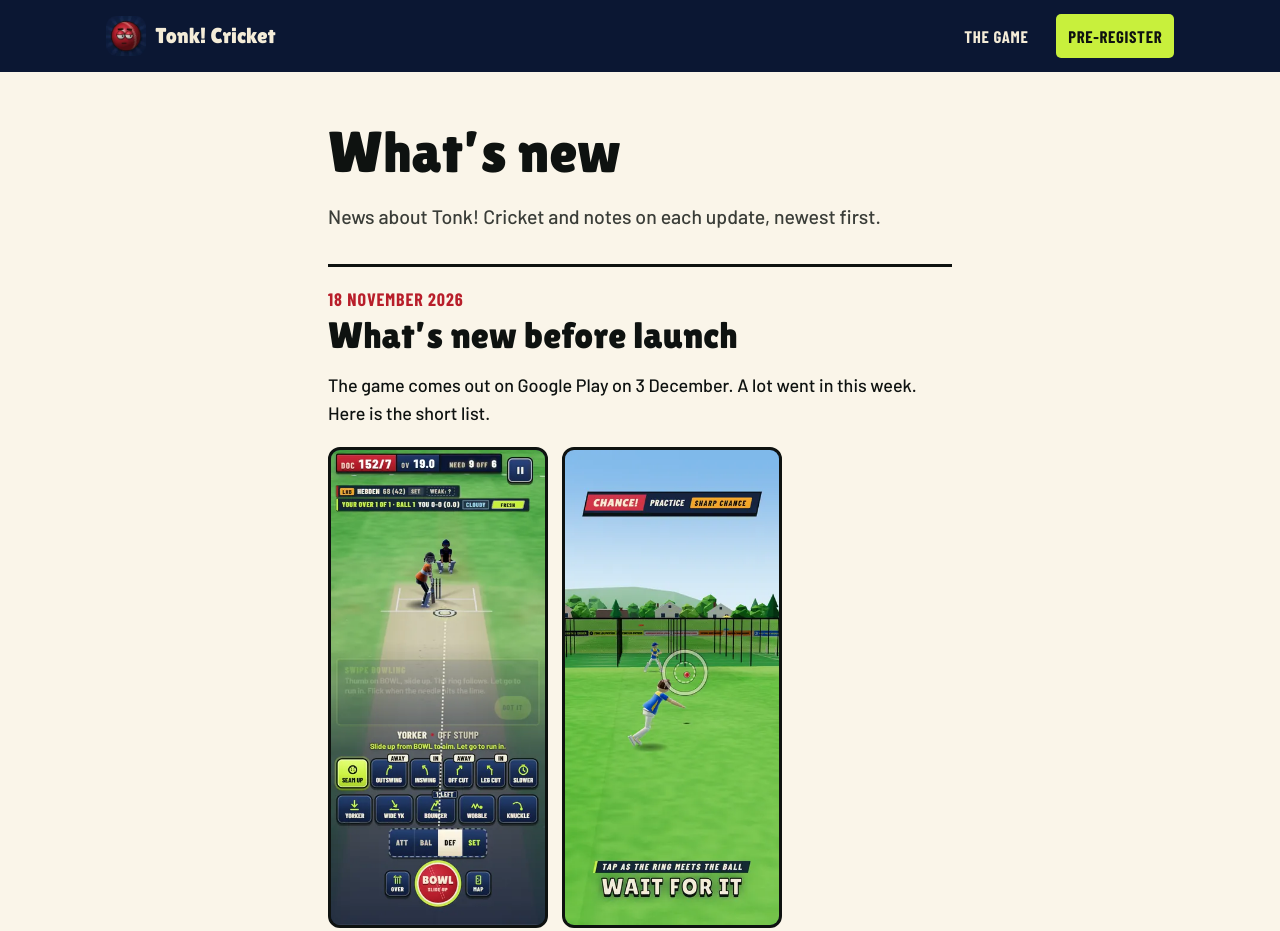
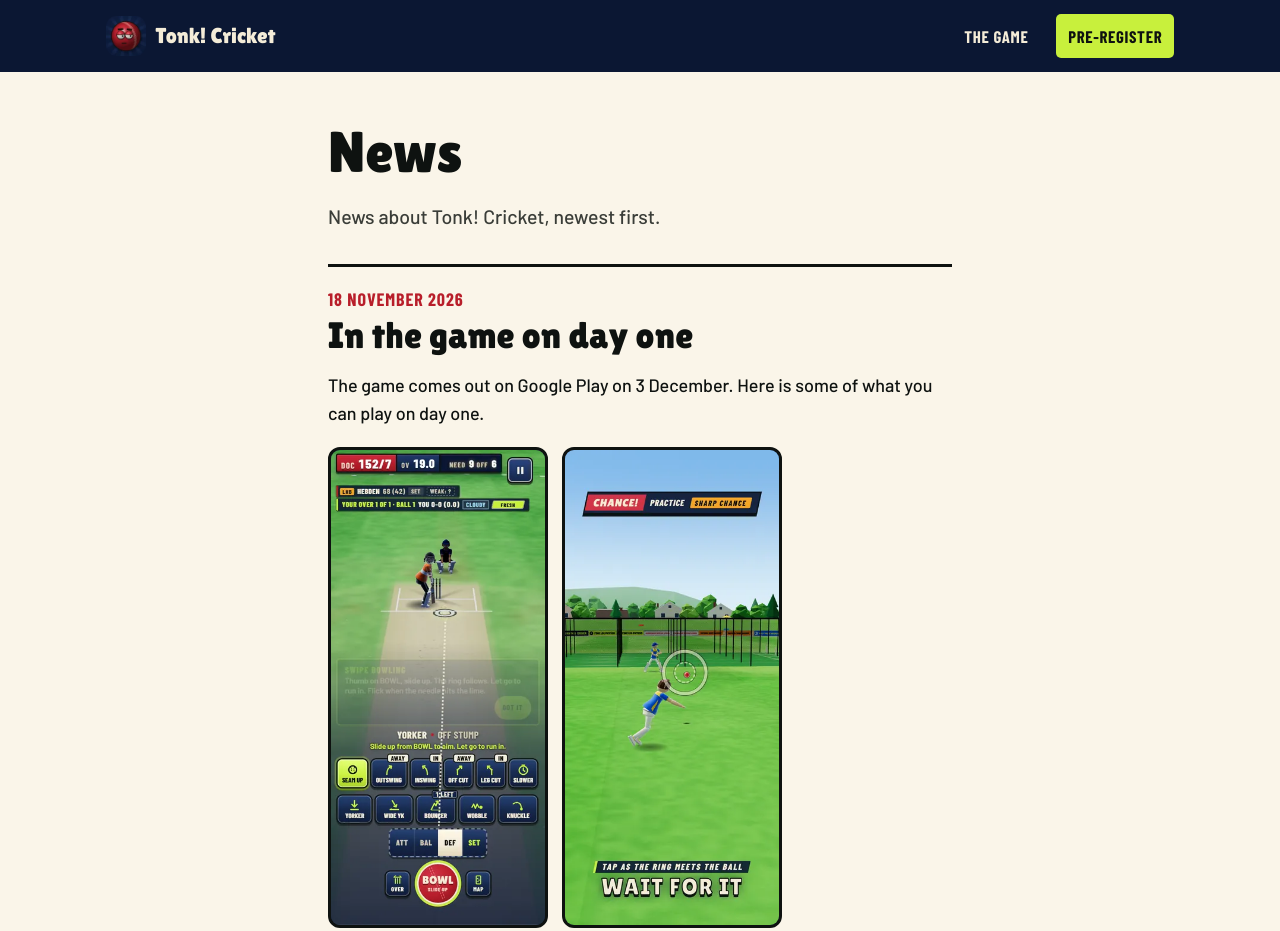
Before and after one commit to JosueCelliers/tonkcricket-site, a plain HTML site: page news.html in a window 1280 px wide. Shown: the top 931 px of the page. Drawn offline with Linux system fonts and the light colour scheme.

Commit message:
No "What's new" before launch (owner, 18 Nov: not out yet): the page and its links are News; the 18 Nov post is "In the game on day one"
Co-Authored-By: Claude Opus 5.5 <noreply@anthropic.com>

```diff
--- a/news.html
+++ b/news.html
@@ -3,13 +3,13 @@
 <head>
 <meta charset="utf-8">
 <meta name="viewport" content="width=device-width, initial-scale=1, viewport-fit=cover">
-<title>What's new: Tonk! Cricket</title>
-<meta name="description" content="News and update notes for Tonk! Cricket, a cricket career and manager game for Android. Out on Google Play on 3 December 2026.">
+<title>News: Tonk! Cricket</title>
+<meta name="description" content="News about Tonk! Cricket, a cricket career and manager game for Android. Out on Google Play on 3 December 2026.">
 <link rel="canonical" href="https://tonkcricket.com/news.html">
 <meta name="theme-color" content="#0B1733">
 <meta property="og:type" content="website">
 <meta property="og:site_name" content="Tonk! Cricket">
-<meta property="og:title" content="What's new in Tonk! Cricket">
+<meta property="og:title" content="Tonk! Cricket news">
 <meta property="og:description" content="Pre-registration is open on Google Play. Pre-register for the DAY ONE stumps. Out on 3 December 2026.">
 <meta property="og:url" content="https://tonkcricket.com/news.html">
 <meta property="og:image" content="https://tonkcricket.com/img/share-2.jpg">
@@ -17,7 +17,7 @@
 <meta property="og:image:height" content="630">
 <meta property="og:image:alt" content="A batter in a pink shirt hits a six into a floodlit stadium at night, with the Tonk! Cricket logo and the words Out 3 December on Google Play.">
 <meta name="twitter:card" content="summary_large_image">
-<meta name="twitter:title" content="What's new in Tonk! Cricket">
+<meta name="twitter:title" content="Tonk! Cricket news">
 <meta name="twitter:description" content="Pre-registration is open on Google Play. Pre-register for the DAY ONE stumps. Out on 3 December 2026.">
 <meta name="twitter:image" content="https://tonkcricket.com/img/share-2.jpg">
 <link rel="icon" href="favicon.ico" sizes="48x48">
@@ -39,13 +39,13 @@
 </header>
 
 <main id="main" class="doc news">
-  <h1>What&rsquo;s new</h1>
-  <p class="lead">News about Tonk! Cricket and notes on each update, newest first.</p>
+  <h1>News</h1>
+  <p class="lead">News about Tonk! Cricket, newest first.</p>
 
   <article class="news-post" id="before-launch">
     <p class="post-date"><time datetime="2026-11-18">18 November 2026</time></p>
-    <h2>What&rsquo;s new before launch</h2>
-    <p>The game comes out on Google Play on 3 December. A lot went in this week. Here is the short list.</p>
+    <h2>In the game on day one</h2>
+    <p>The game comes out on Google Play on 3 December. Here is some of what you can play on day one.</p>
     <div class="post-shots">
       <figure>
         <img src="img/swipebowl-360.webp" srcset="img/swipebowl-360.webp 360w, img/swipebowl-540.webp 540w" sizes="(min-width: 640px) 220px, 44vw" width="360" height="800" loading="lazy" decoding="async"
@@ -107,7 +107,7 @@
     <ul class="foot-links">
       <li><a href="./">The game</a></li>
       <li><a href="faq.html">Questions</a></li>
-      <li><a href="news.html">What&rsquo;s new</a></li>
+      <li><a href="news.html">News</a></li>
       <li><a href="press.html">Press kit</a></li>
       <li><a href="privacy.html">Privacy policy</a></li>
       <li><a href="prereg-reward.html">Pre-registration reward terms</a></li>
```
Also changed, not shown: 404.html (+1 -1 lines), faq.html (+2 -2 lines), index.html (+2 -2 lines), press.html (+1 -1 lines).
